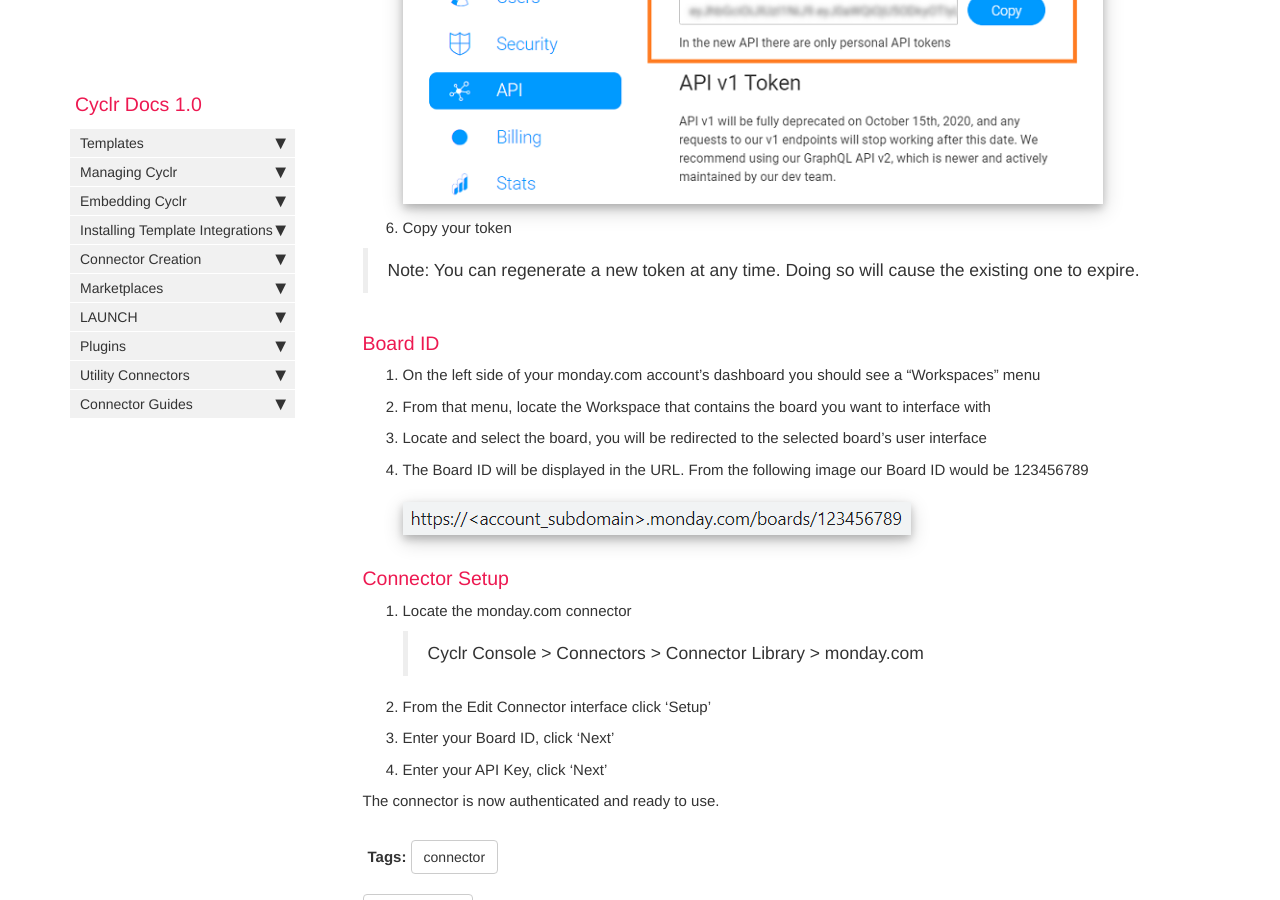
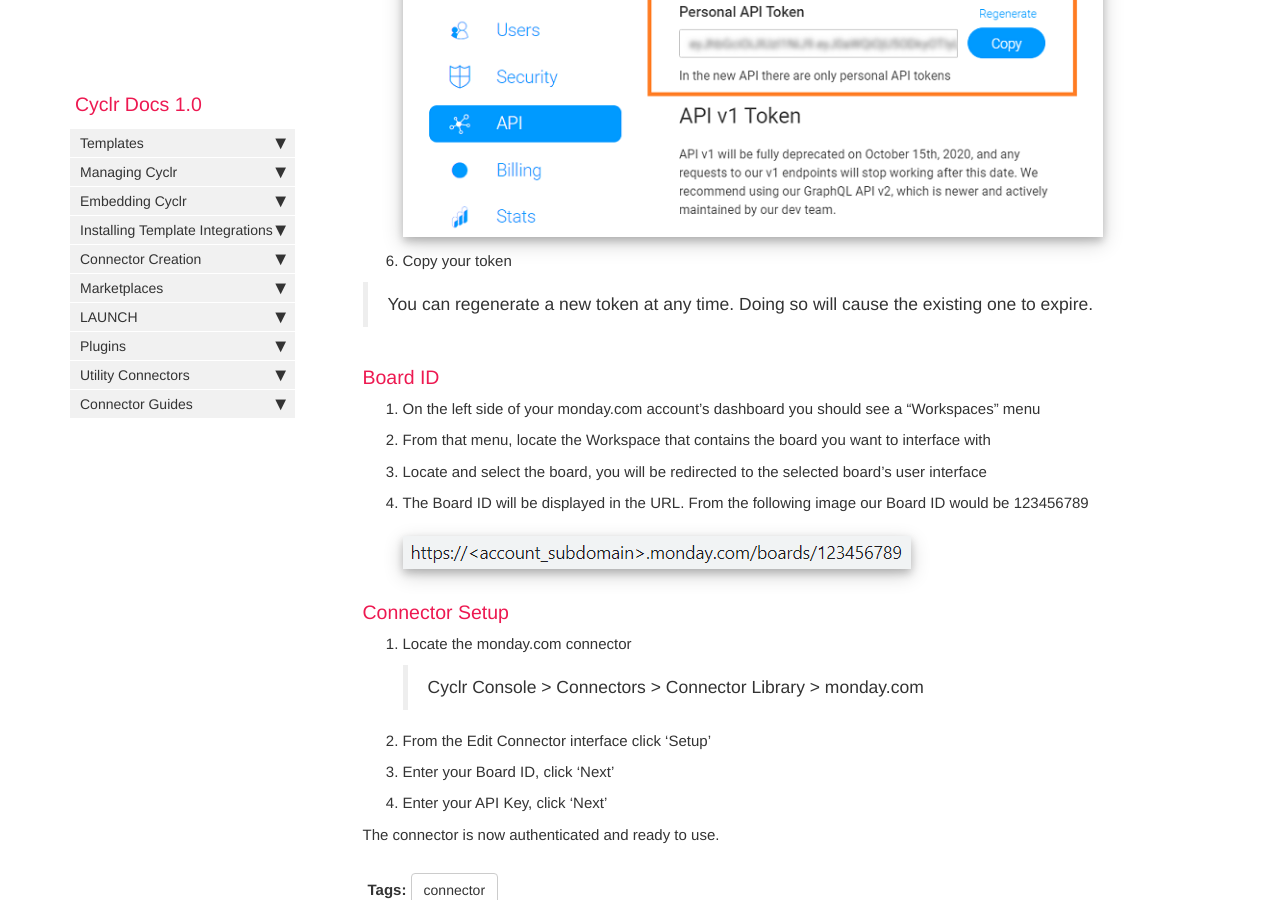
Before and after one commit to sneakysneak/docs, a Jekyll site: the page built from pages/connector-authentication/mondaydotcom_setup.md, in a window 1280 px wide and 900 px high, scrolled down 1171 px. Built offline with Jekyll 4.4.1, drawn with Linux system fonts in a browser that asks for light colours; nearby versions of some CDN libraries; comment, search, counter and statistics services are not loaded.

Commit message:
added note to mondaydotcom setup docs

```diff
--- a/pages/connector-authentication/mondaydotcom_setup.md
+++ b/pages/connector-authentication/mondaydotcom_setup.md
@@ -9,7 +9,7 @@ tags: [connector]
 
 To authenticate the monday<span></span>.com connector you will need a Board ID and an API Key.
 
-A new instance of the connector should be installed for each board you want to interface with.
+> A new instance of the connector should be installed for each board you want to interface with.
 
 ### API Key
 
@@ -29,7 +29,7 @@ A new instance of the connector should be installed for each board you want to i
 
 6. Copy your token
 
-> Note: You can regenerate a new token at any time. Doing so will cause the existing one to expire.
+> You can regenerate a new token at any time. Doing so will cause the existing one to expire.
 
 ### Board ID
 
```
